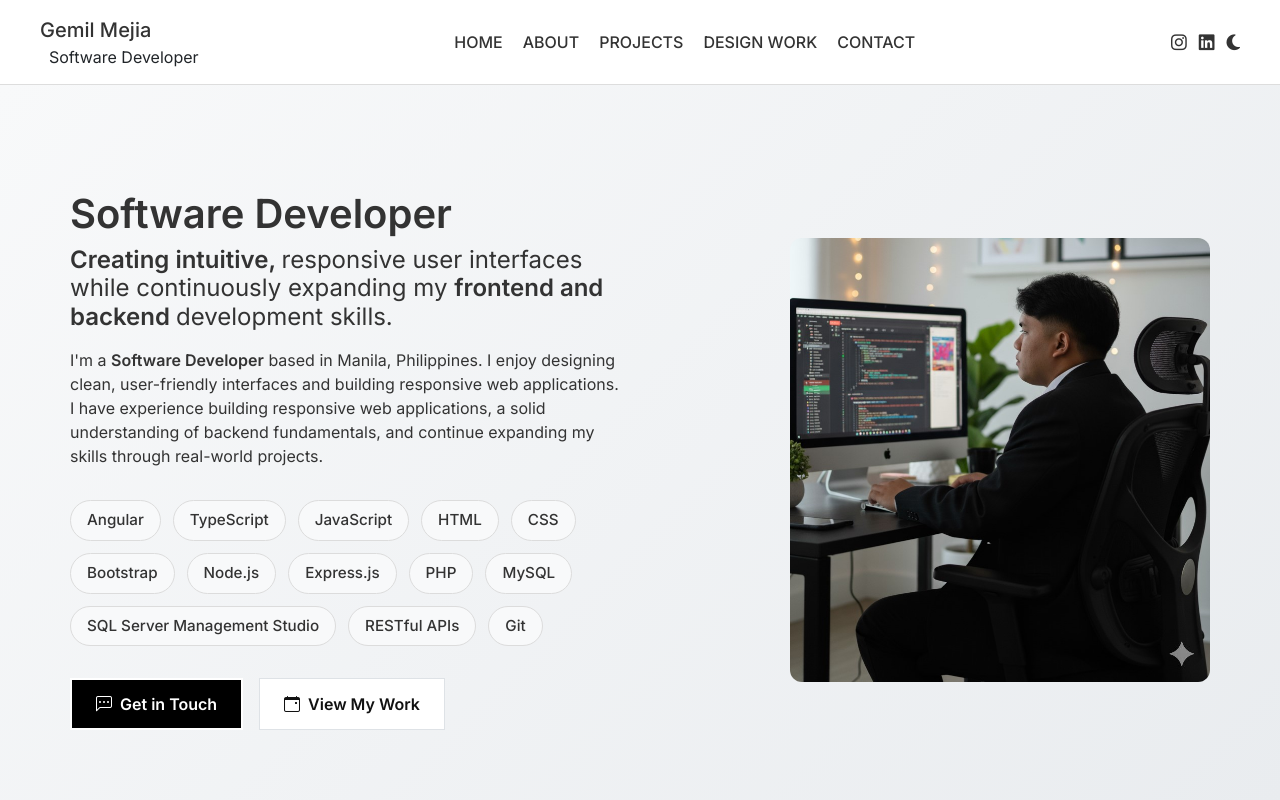
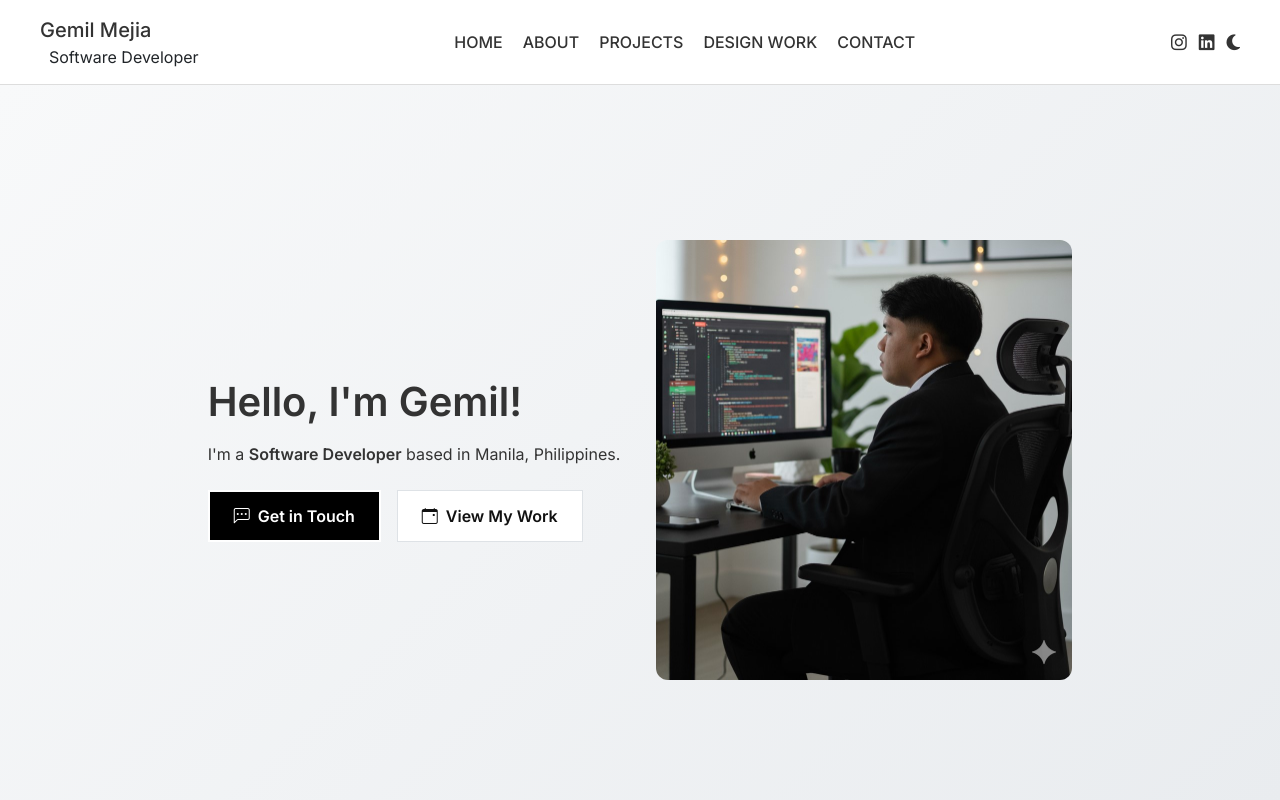
Before and after one commit to gemilmejia/portfolio, an Angular app: page / in a window 1280 px wide. Shown: the top 800 px of the page. Built offline with nearby package versions, Linux system fonts and the light colour scheme.

Commit message:
feat: Update component details in hero.component.html

```diff
--- a/src/app/hero/hero.component.html
+++ b/src/app/hero/hero.component.html
@@ -3,25 +3,27 @@
     <!-- LEFT: TEXT -->
     <div class="hero-text">
       <h1 class="fw-bold">
-         Software Developer<!-- <span class="fw-normal">Developer</span> -->
+         Hello, I'm Gemil!<!-- Software Developer <span class="fw-normal">Developer</span> -->
       </h1>
 
       <h4 class="fw-bold mt-2">
-       Creating intuitive, <span class="fw-normal">responsive user interfaces while continuously expanding my </span>frontend and backend <span class="fw-normal">development skills.</span><!-- <span class="fw-normal">while continuously expanding my frontend and backend skills.</span> -->
+       <!-- Creating intuitive, <span class="fw-normal">responsive user interfaces while continuously expanding my </span>frontend and backend <span class="fw-normal">development skills.</span><span class="fw-normal">while continuously expanding my frontend and backend skills.</span> -->
       </h4>
 
       <p class="mt-3">
         <!-- A 25-year-old <strong>Programmer</strong> based in Manila, Philippines. -->
-         I'm a <strong>Software Developer</strong> based in Manila, Philippines. I enjoy designing clean, user-friendly interfaces and building responsive web applications. I have experience building responsive web applications, a solid understanding of backend fundamentals, and continue expanding my skills through real-world projects.
+        I'm a <strong>Software Developer</strong> based in Manila, Philippines. <!--I enjoy designing clean, user-friendly interfaces and building responsive web applications. I have experience building responsive web applications, a solid understanding of backend fundamentals, and continue expanding my skills through real-world projects. -->
       </p>
       <!-- Angular • TypeScript • JavaScript • HTML • CSS • Bootstrap
       • MySQL • PHP • Git • Node.js • Express.js • RESTful APIs • JSON
       • AJAX • jQuery • React.js • Next.js • Tailwind CSS • SASS/SCSS • SQL Server Management Studio • Figma • Adobe Photoshop • Adobe Premiere -->
-      <div class="skills-section">
+
+
+      <!-- <div class="skills-section">
         <div class="skill-badge" *ngFor="let skill of skills">
           {{ skill }}
         </div>
-      </div>
+      </div> -->
 
       <div class="mt-4 hero-buttons">
         <a href="https://mail.google.com/mail/u/0/?tab=rm&ogbl#chat/dm/sy1rzUAAAAE"
```
